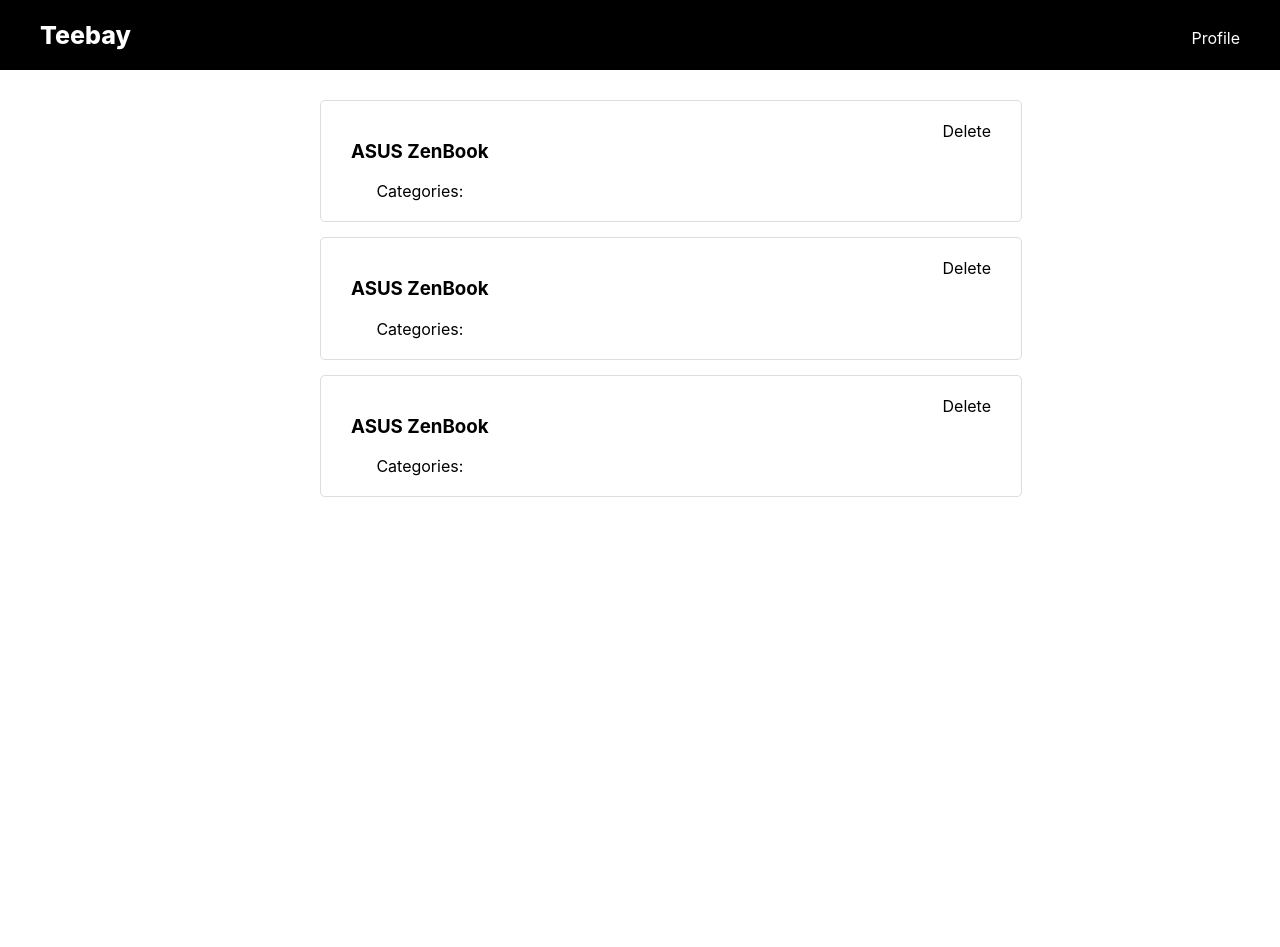
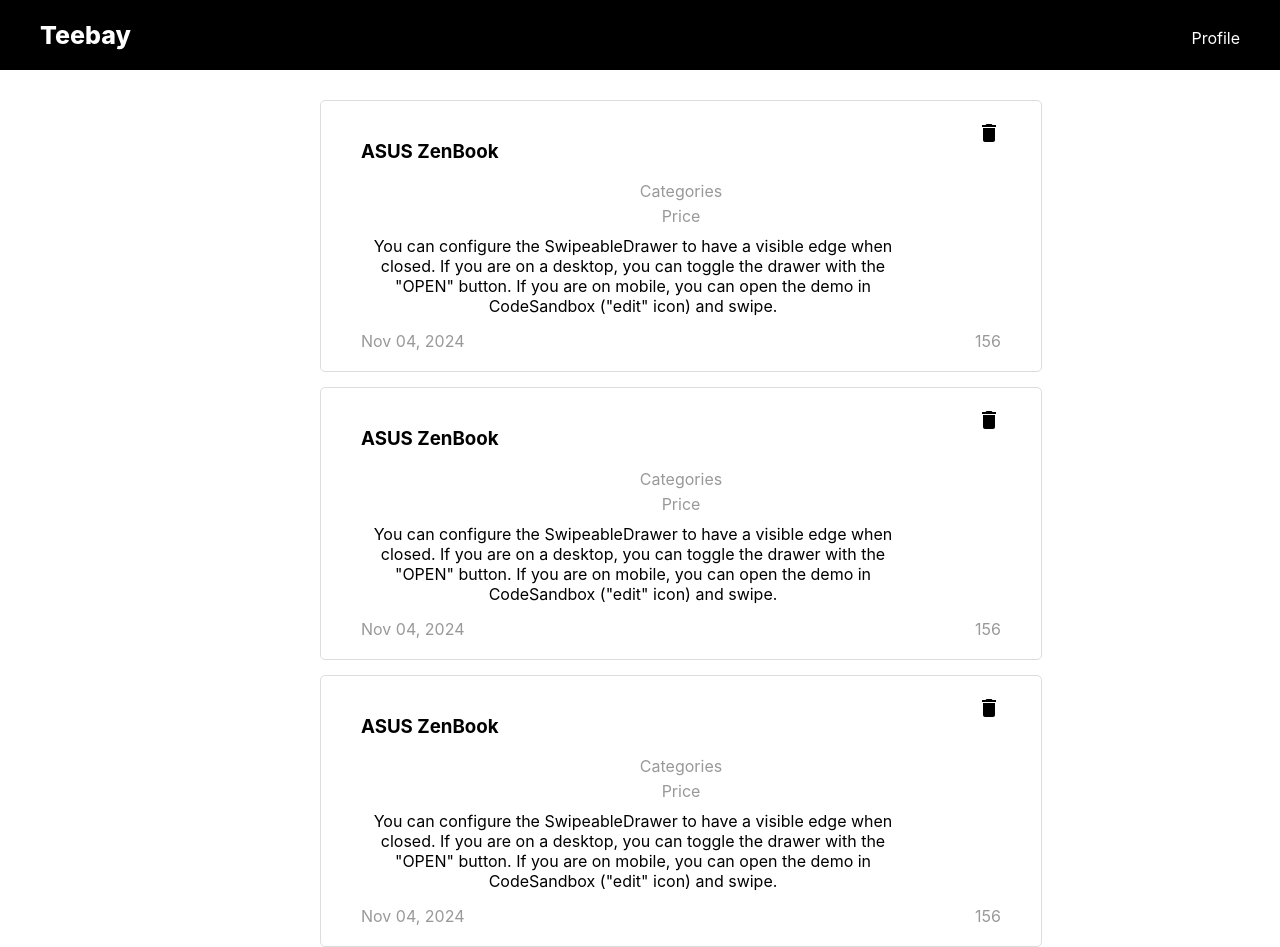
Before and after one commit to Hussain-Safwan/teebay, a React (Create React App) app in the folder client/: page / in a window 1280 px wide. Before the commit the page ends 800 px from the top, so only its background shows below. Built offline with nearby package versions, Linux system fonts and the light colour scheme.

Commit message:
[FE] confirm modal added

```diff
--- /dev/null
+++ b/client/src/components/ConfirmModal.js
@@ -0,0 +1,36 @@
+import * as React from "react";
+import Button from "@mui/material/Button";
+import Dialog from "@mui/material/Dialog";
+import DialogActions from "@mui/material/DialogActions";
+import DialogContent from "@mui/material/DialogContent";
+import DialogContentText from "@mui/material/DialogContentText";
+import DialogTitle from "@mui/material/DialogTitle";
+
+export default function ConfirmModal({ open, handleClickOpen, handleClose }) {
+  return (
+    <React.Fragment>
+      <Dialog
+        open={open}
+        onClose={handleClose}
+        aria-labelledby="alert-dialog-title"
+        aria-describedby="alert-dialog-description"
+      >
+        <DialogTitle id="alert-dialog-title">
+          {"Use Google's location service?"}
+        </DialogTitle>
+        <DialogContent>
+          <DialogContentText id="alert-dialog-description">
+            Let Google help apps determine location. This means sending
+            anonymous location data to Google, even when no apps are running.
+          </DialogContentText>
+        </DialogContent>
+        <DialogActions>
+          <Button onClick={handleClose}>Disagree</Button>
+          <Button onClick={handleClose} autoFocus>
+            Agree
+          </Button>
+        </DialogActions>
+      </Dialog>
+    </React.Fragment>
+  );
+}
--- a/client/src/components/ProductCard.js
+++ b/client/src/components/ProductCard.js
@@ -1,14 +1,42 @@
-import React from "react";
+import React, { useState } from "react";
+import DeleteIcon from "@mui/icons-material/Delete";
+import ConfirmModal from "./ConfirmModal";
 
 const ProductCard = () => {
+  const [openConfirmModal, setOpenConfirmModal] = useState(false);
+
+  const handleDelete = () => {};
+
+  const closeConfirmModal = () => setOpenConfirmModal(false);
+
   return (
     <div className="product-card">
+      <ConfirmModal
+        open={openConfirmModal}
+        handleClickOpen={handleDelete}
+        handleClose={closeConfirmModal}
+      />
       <div className="first-row">
         <div>
           <h3>ASUS ZenBook</h3>
-          <div className="categories">Categories: </div>
         </div>
-        <div>Delete</div>
+        <div onClick={() => setOpenConfirmModal(true)}>
+          <DeleteIcon />
+        </div>
+      </div>
+      <div className="categories sub">Categories</div>
+      <div className="price sub">Price</div>
+
+      <div className="description">
+        You can configure the SwipeableDrawer to have a visible edge when
+        closed. If you are on a desktop, you can toggle the drawer with the
+        "OPEN" button. If you are on mobile, you can open the demo in
+        CodeSandbox ("edit" icon) and swipe.
+      </div>
+
+      <div className="footer sub">
+        <div className="date">Nov 04, 2024</div>
+        <div className="views">156</div>
       </div>
     </div>
   );
--- a/client/src/styles/products.css
+++ b/client/src/styles/products.css
@@ -3,13 +3,33 @@
 }
 
 .product-card {
+  cursor: pointer;
   width: 100%;
   border: 1px solid #ddd;
   margin-top: 15px;
-  padding: 20px 30px;
+  padding: 20px 40px;
   border-radius: 5px;
+  transition: 0.5s;
+}
+.product-card:hover {
+  border: 1px solid #aaa;
 }
 .first-row {
   display: flex;
   justify-content: space-between;
 }
+.sub {
+  color: #999;
+}
+.price {
+  margin-top: 5px;
+}
+.description {
+  margin-top: 10px;
+  width: 85%;
+}
+.footer {
+  margin-top: 15px;
+  display: flex;
+  justify-content: space-between;
+}
```
